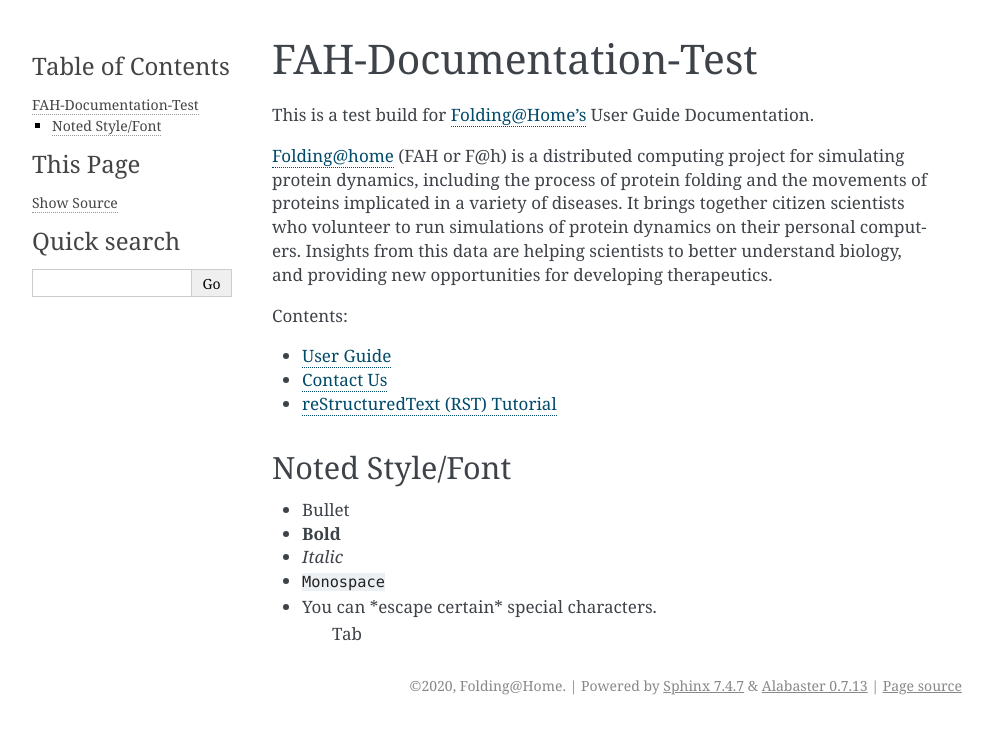
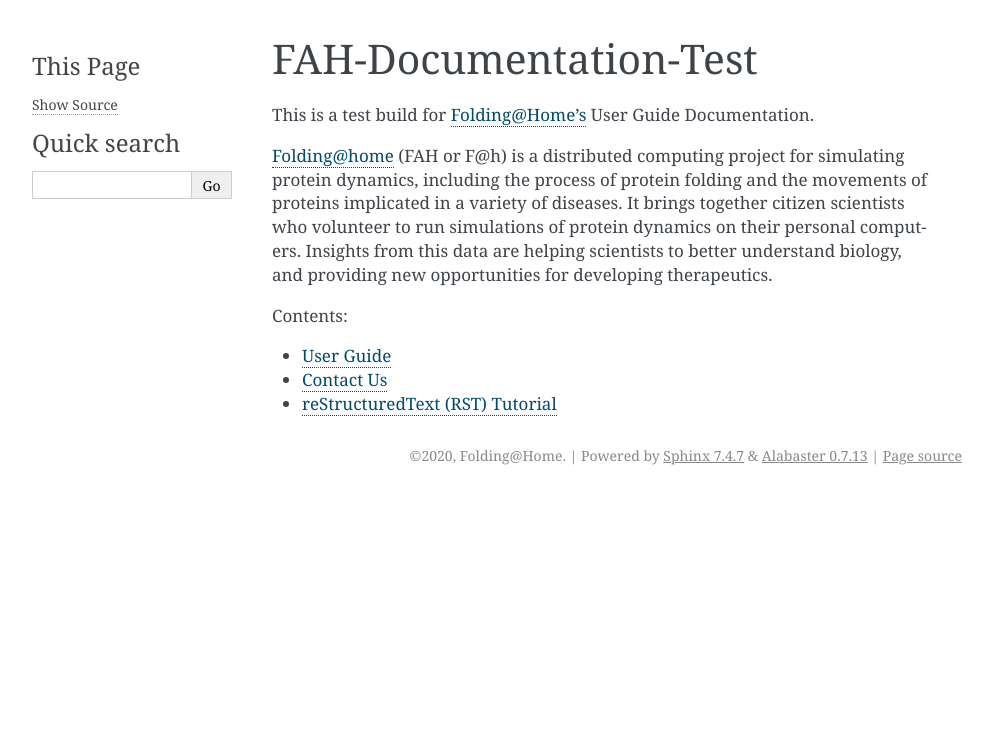
Before and after one commit to FoldingCommunity/fah-client-documentation, a Sphinx documentation site: the page built from docs/source/index.rst, in a window 1280 px wide. Shown: the top 734 px of the page, without its empty margins (148-1141 px from the left). Built offline with Sphinx 7.4.7, drawn with Linux system fonts in a browser that asks for light colours.

Commit message:
Webhook test

```diff
--- a/docs/source/index.rst
+++ b/docs/source/index.rst
@@ -28,18 +28,3 @@
 
 .. * :ref:`genindex`
    * :ref:`search`
-
-
-----------------
-Noted Style/Font
-----------------
-
-- Bullet
-- **Bold**
-- *Italic*
-- ``Monospace``
-- You can \*escape certain\* special characters.
-   Tab
-
-.. This is a comment
-   Special notes that are not shown but might come out as HTML comments
```
Also changed, not shown: README.rst (+17 -1 lines).
